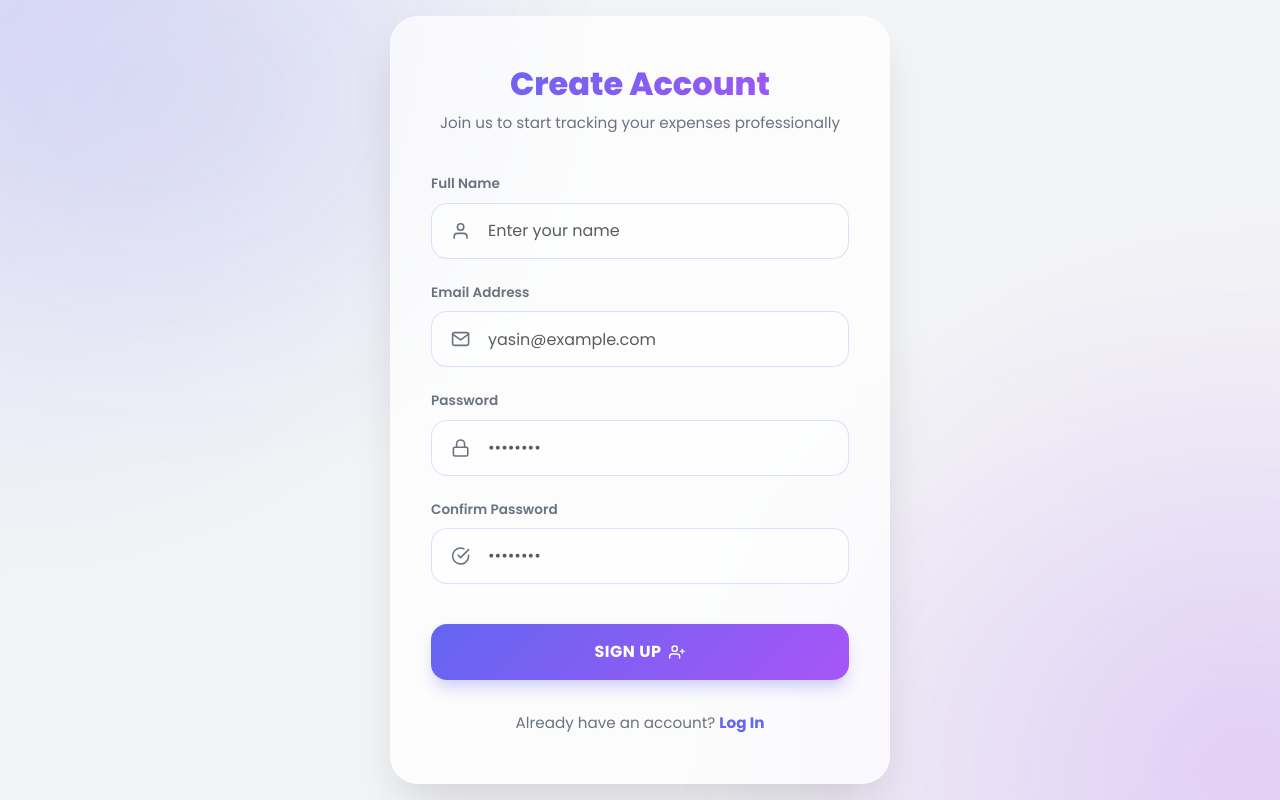
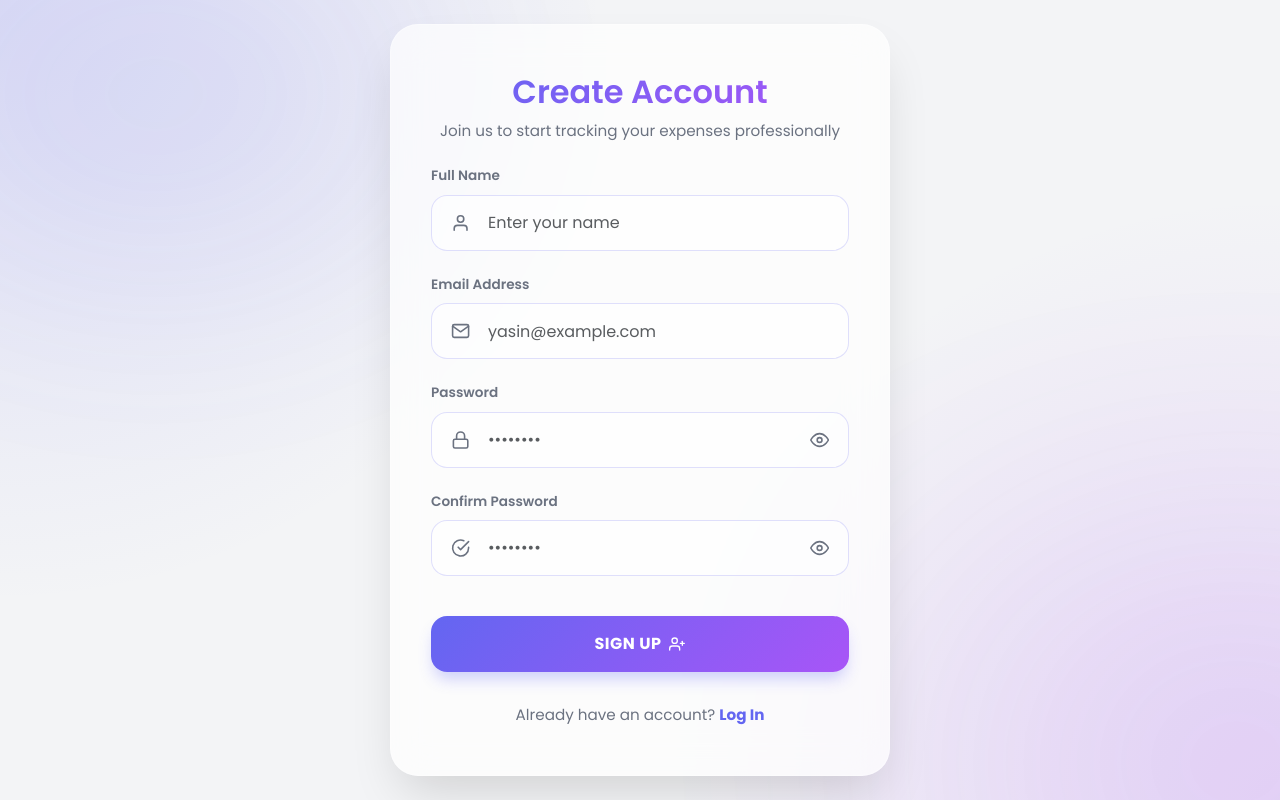
Before and after one commit to Junaid-Taqi/expense-management, a React (Create React App) app: page /signup in a window 1280 px wide. Built offline with nearby package versions, Linux system fonts and the light colour scheme.

Commit message:
password view option added

```diff
--- a/src/pages/Auth/Auth.css
+++ b/src/pages/Auth/Auth.css
@@ -77,11 +77,11 @@
 
 .auth-header {
   text-align: center;
-  margin-bottom: 2.5rem;
+  margin-bottom: 1.5rem;
 }
 
 .auth-header h2 {
-  font-weight: 800;
+  font-weight: 600;
   font-size: 2rem;
   margin-bottom: 0.5rem;
   background: linear-gradient(135deg, var(--primary-color), var(--secondary-color));
@@ -115,7 +115,7 @@
   background: rgba(255, 255, 255, 0.5) !important;
   border: 1.5px solid rgba(99, 102, 241, 0.2) !important; /* Elegant subtle border */
   border-radius: 16px !important;
-  padding: 12px 12px 12px 3.5rem !important;
+  padding: 12px 3.5rem 12px 3.5rem !important; /* Increased right padding for eye icon */
   font-size: 1rem !important;
   height: 56px !important;
   transition: all 0.3s cubic-bezier(0.4, 0, 0.2, 1) !important;
@@ -125,6 +125,29 @@
 [data-bs-theme="dark"] .auth-input {
   background: rgba(15, 23, 42, 0.5) !important;
   border: 1.5px solid rgba(255, 255, 255, 0.1) !important;
+}
+
+.password-toggle-icon {
+  position: absolute;
+  top: 50%;
+  right: 1.25rem;
+  transform: translateY(-50%);
+  color: var(--text-muted);
+  font-size: 1.2rem;
+  cursor: pointer;
+  transition: all 0.2s ease;
+  z-index: 6;
+  background: none;
+  border: none;
+  padding: 0;
+  display: flex;
+  align-items: center;
+  justify-content: center;
+}
+
+.password-toggle-icon:hover {
+  color: var(--primary-color);
+  transform: translateY(-50%) scale(1.1);
 }
 
 .auth-input:focus {
--- a/src/pages/Auth/Login.js
+++ b/src/pages/Auth/Login.js
@@ -1,15 +1,16 @@
-import React, { useState, useEffect } from 'react';
-import { Form, Button, Alert } from 'react-bootstrap';
-import { useDispatch, useSelector } from 'react-redux';
-import { Link, useNavigate } from 'react-router-dom';
-import { FiMail, FiLock, FiArrowRight } from 'react-icons/fi';
-import ReCAPTCHA from 'react-google-recaptcha';
-import { login, clearError } from '../../store/slices/authSlice';
-import './Auth.css';
+import React, { useState, useEffect } from "react";
+import { Form, Button, Alert } from "react-bootstrap";
+import { useDispatch, useSelector } from "react-redux";
+import { Link, useNavigate } from "react-router-dom";
+import { FiMail, FiLock, FiArrowRight, FiEye, FiEyeOff } from "react-icons/fi";
+import ReCAPTCHA from "react-google-recaptcha";
+import { login, clearError } from "../../store/slices/authSlice";
+import "./Auth.css";
 
 const Login = () => {
-  const [email, setEmail] = useState('');
-  const [password, setPassword] = useState('');
+  const [email, setEmail] = useState("");
+  const [password, setPassword] = useState("");
+  const [showPassword, setShowPassword] = useState(false);
   const [captchaValue, setCaptchaValue] = useState(null);
 
   const dispatch = useDispatch();
@@ -19,7 +20,7 @@ const Login = () => {
 
   useEffect(() => {
     if (userInfo) {
-      navigate('/');
+      navigate("/");
     }
     return () => {
       dispatch(clearError());
@@ -33,7 +34,7 @@ const Login = () => {
   const submitHandler = (e) => {
     e.preventDefault();
     if (!captchaValue) {
-      alert('Please verify you are not a robot');
+      alert("Please verify you are not a robot");
       return;
     }
     dispatch(login({ email, password }));
@@ -43,7 +44,7 @@ const Login = () => {
     <div className="auth-page">
       <div className="auth-card">
         <div className="auth-header">
-          <h2>Welcome Back</h2>
+          <h2>Login</h2>
           <p>Sign in to manage your finances elegantly</p>
         </div>
 
@@ -73,7 +74,7 @@ const Login = () => {
             <label className="auth-label">Password</label>
             <div className="position-relative">
               <Form.Control
-                type="password"
+                type={showPassword ? "text" : "password"}
                 placeholder="••••••••"
                 value={password}
                 onChange={(e) => setPassword(e.target.value)}
@@ -81,6 +82,14 @@ const Login = () => {
                 className="auth-input"
               />
               <FiLock className="auth-input-icon" />
+              <button
+                type="button"
+                className="password-toggle-icon"
+                onClick={() => setShowPassword(!showPassword)}
+                aria-label={showPassword ? "Hide password" : "Show password"}
+              >
+                {showPassword ? <FiEyeOff /> : <FiEye />}
+              </button>
             </div>
           </div>
 
@@ -92,14 +101,14 @@ const Login = () => {
             />
           </div>
 
-          <Button
-            type="submit"
-            className="w-100 auth-btn"
-            disabled={loading}
-          >
+          <Button type="submit" className="w-100 auth-btn" disabled={loading}>
             {loading ? (
               <span className="d-flex align-items-center justify-content-center">
-                <span className="spinner-border spinner-border-sm me-2" role="status" aria-hidden="true"></span>
+                <span
+                  className="spinner-border spinner-border-sm me-2"
+                  role="status"
+                  aria-hidden="true"
+                ></span>
                 Logging in...
               </span>
             ) : (
@@ -111,7 +120,7 @@ const Login = () => {
         </Form>
 
         <div className="auth-footer">
-          Don't have an account?{' '}
+          Don't have an account?{" "}
           <Link to="/signup" className="auth-link">
             Create Account
           </Link>
--- a/src/pages/Auth/Signup.js
+++ b/src/pages/Auth/Signup.js
@@ -2,7 +2,7 @@ import React, { useState, useEffect } from 'react';
 import { Form, Button, Alert } from 'react-bootstrap';
 import { useDispatch, useSelector } from 'react-redux';
 import { Link, useNavigate } from 'react-router-dom';
-import { FiUser, FiMail, FiLock, FiCheckCircle, FiUserPlus } from 'react-icons/fi';
+import { FiUser, FiMail, FiLock, FiCheckCircle, FiUserPlus, FiEye, FiEyeOff } from 'react-icons/fi';
 import { register, clearError } from '../../store/slices/authSlice';
 import './Auth.css';
 
@@ -11,6 +11,8 @@ const Signup = () => {
   const [email, setEmail] = useState('');
   const [password, setPassword] = useState('');
   const [confirmPassword, setConfirmPassword] = useState('');
+  const [showPassword, setShowPassword] = useState(false);
+  const [showConfirmPassword, setShowConfirmPassword] = useState(false);
   const [message, setMessage] = useState(null);
 
   const dispatch = useDispatch();
@@ -91,7 +93,7 @@ const Signup = () => {
             <label className="auth-label">Password</label>
             <div className="position-relative">
               <Form.Control
-                type="password"
+                type={showPassword ? 'text' : 'password'}
                 placeholder="••••••••"
                 value={password}
                 onChange={(e) => setPassword(e.target.value)}
@@ -99,6 +101,14 @@ const Signup = () => {
                 className="auth-input"
               />
               <FiLock className="auth-input-icon" />
+              <button
+                type="button"
+                className="password-toggle-icon"
+                onClick={() => setShowPassword(!showPassword)}
+                aria-label={showPassword ? 'Hide password' : 'Show password'}
+              >
+                {showPassword ? <FiEyeOff /> : <FiEye />}
+              </button>
             </div>
           </div>
 
@@ -106,7 +116,7 @@ const Signup = () => {
             <label className="auth-label">Confirm Password</label>
             <div className="position-relative">
               <Form.Control
-                type="password"
+                type={showConfirmPassword ? 'text' : 'password'}
                 placeholder="••••••••"
                 value={confirmPassword}
                 onChange={(e) => setConfirmPassword(e.target.value)}
@@ -114,6 +124,14 @@ const Signup = () => {
                 className="auth-input"
               />
               <FiCheckCircle className="auth-input-icon" />
+              <button
+                type="button"
+                className="password-toggle-icon"
+                onClick={() => setShowConfirmPassword(!showConfirmPassword)}
+                aria-label={showConfirmPassword ? 'Hide password' : 'Show password'}
+              >
+                {showConfirmPassword ? <FiEyeOff /> : <FiEye />}
+              </button>
             </div>
           </div>
 
```
